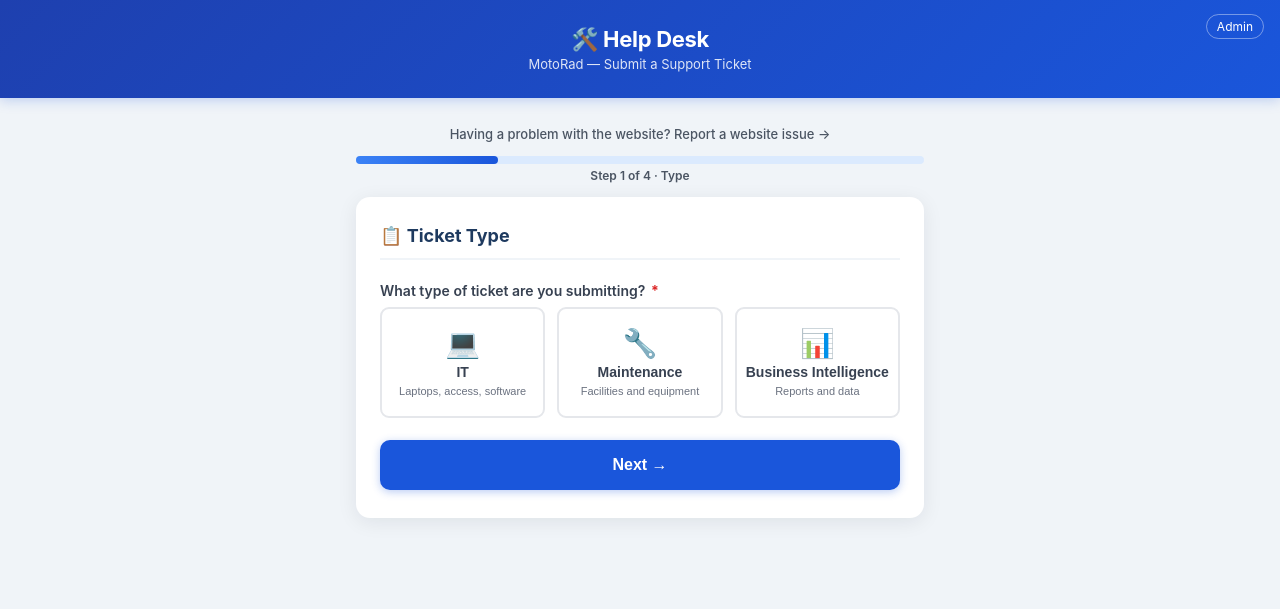
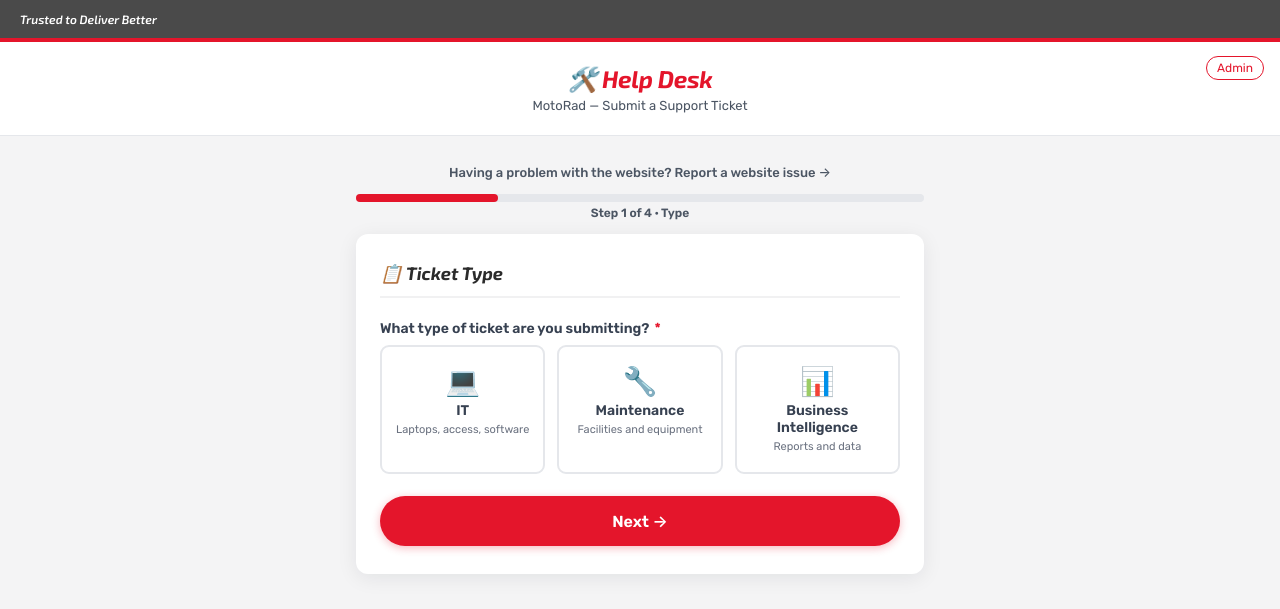
Before and after one commit to aaronmusgrave/it-helpdesk-form, a website: page static/index.html in a window 1280 px wide. Drawn offline with Linux system fonts and the light colour scheme.

Commit message:
Apply MotoRad brand style to all pages
Shared static/brand.css: red accent, dark top bar with tagline, white header, Exo 2 italic headings, Rubik body, pill buttons.

Co-authored-by: Railway <68434857+railway-app[bot]@users.noreply.github.com>

```diff
--- /dev/null
+++ b/static/brand.css
@@ -0,0 +1,40 @@
+/* MotoRad brand theme, loaded after each page's inline styles. */
+:root { --red: #e4152b; --red-dark: #c40f23; --red-tint: #fef2f2; --red-soft: #fecaca; --ink: #2b2b2b; --bar: #4a4a4a; }
+body { font-family: 'Rubik', -apple-system, BlinkMacSystemFont, 'Segoe UI', sans-serif; background: #f4f4f5; color: var(--ink); }
+body::before { content: "Trusted to Deliver Better"; display: block; background: var(--bar); color: #fff; font: italic 600 12px 'Exo 2', sans-serif; padding: 12px 20px; }
+h1, h2, .ticket-num, .success-box h2 { font-family: 'Exo 2', 'Rubik', sans-serif; font-style: italic; font-weight: 700; }
+
+.header { position: relative; background: #fff !important; color: var(--ink) !important; border-bottom: 1px solid #e5e7eb; border-top: 4px solid var(--red); box-shadow: none !important; padding: 22px 20px; }
+.header h1 { color: var(--red); font-size: 24px; }
+.header p, .header .muted { color: #4b5563 !important; opacity: 1; }
+.header a.back, .back { color: var(--red) !important; font-weight: 500; }
+.admin-link { border-color: var(--red) !important; color: var(--red) !important; }
+.admin-link:hover { background: var(--red-tint) !important; }
+
+.card h2 { color: var(--ink); border-bottom-color: #f1f1f2; }
+.card, .container > section, .panel { border-radius: 12px; }
+
+.progress-bar { background: #e5e7eb; }
+.progress-fill { background: var(--red) !important; }
+.step-label { color: #4b5563; }
+
+input:focus, textarea:focus, select:focus, button:focus-visible, .btn:focus-visible { border-color: var(--red) !important; box-shadow: 0 0 0 4px rgba(228,21,43,0.15) !important; }
+
+.btn, .primary, button.primary { border-radius: 99px; font-weight: 600; }
+.btn-primary, .primary { background: var(--red) !important; color: #fff !important; box-shadow: 0 2px 8px rgba(228,21,43,0.3); }
+.btn-primary:hover, .primary:hover { background: var(--red-dark) !important; }
+.btn-primary:disabled, .primary:disabled { background: var(--red-soft) !important; box-shadow: none; }
+.btn-secondary { background: #fff; color: var(--ink); border: 1px solid #d1d5db; }
+.btn-secondary:hover { background: #f4f4f5; }
+
+.type-btn.selected, .check-btn.selected, .radio-btn.selected { border-color: var(--red); background: var(--red-tint); color: var(--red); box-shadow: 0 0 0 3px rgba(228,21,43,0.12); }
+.type-btn.selected::after { background: var(--red); }
+.type-btn:not(.selected):hover, .urgency-btn:not(.selected):hover, .check-btn:hover:not(.selected), .radio-btn:hover:not(.selected), .photo-area:hover { border-color: var(--red-soft); background: var(--red-tint); }
+.type-btn .d { color: #6b7280; }
+.type-btn.selected .d { color: #7f1d1d; }
+
+.website-issue-link:hover { color: var(--red); }
+.review-section h4, .ticket-num { color: var(--red); }
+.info-banner { background: var(--red-tint) !important; border-color: var(--red-soft) !important; color: #7f1d1d !important; }
+.req { color: var(--red); }
+button, input, select, textarea { font-family: inherit; }
--- a/static/index.html
+++ b/static/index.html
@@ -101,6 +101,9 @@
     .error-msg.show::before { content: "\26A0  "; }
     @media (max-width: 480px) { .type-grid { grid-template-columns: 1fr; } .type-btn { flex-direction: row; justify-content: flex-start; text-align: left; gap: 12px; padding: 14px; flex-wrap: wrap; } .type-btn .d { flex-basis: 100%; padding-left: 40px; margin-top: -10px; } }
   </style>
+  <link rel="preconnect" href="https://fonts.googleapis.com" />
+  <link href="https://fonts.googleapis.com/css2?family=Exo+2:ital,wght@1,600;1,700&family=Rubik:wght@400;500;600&display=swap" rel="stylesheet" />
+  <link rel="stylesheet" href="/brand.css" />
 </head>
 <body>
 
```
Also changed, not shown: static/admin.html (+3 -0 lines), static/onboarding.html (+3 -0 lines), static/website-issue.html (+3 -0 lines).
